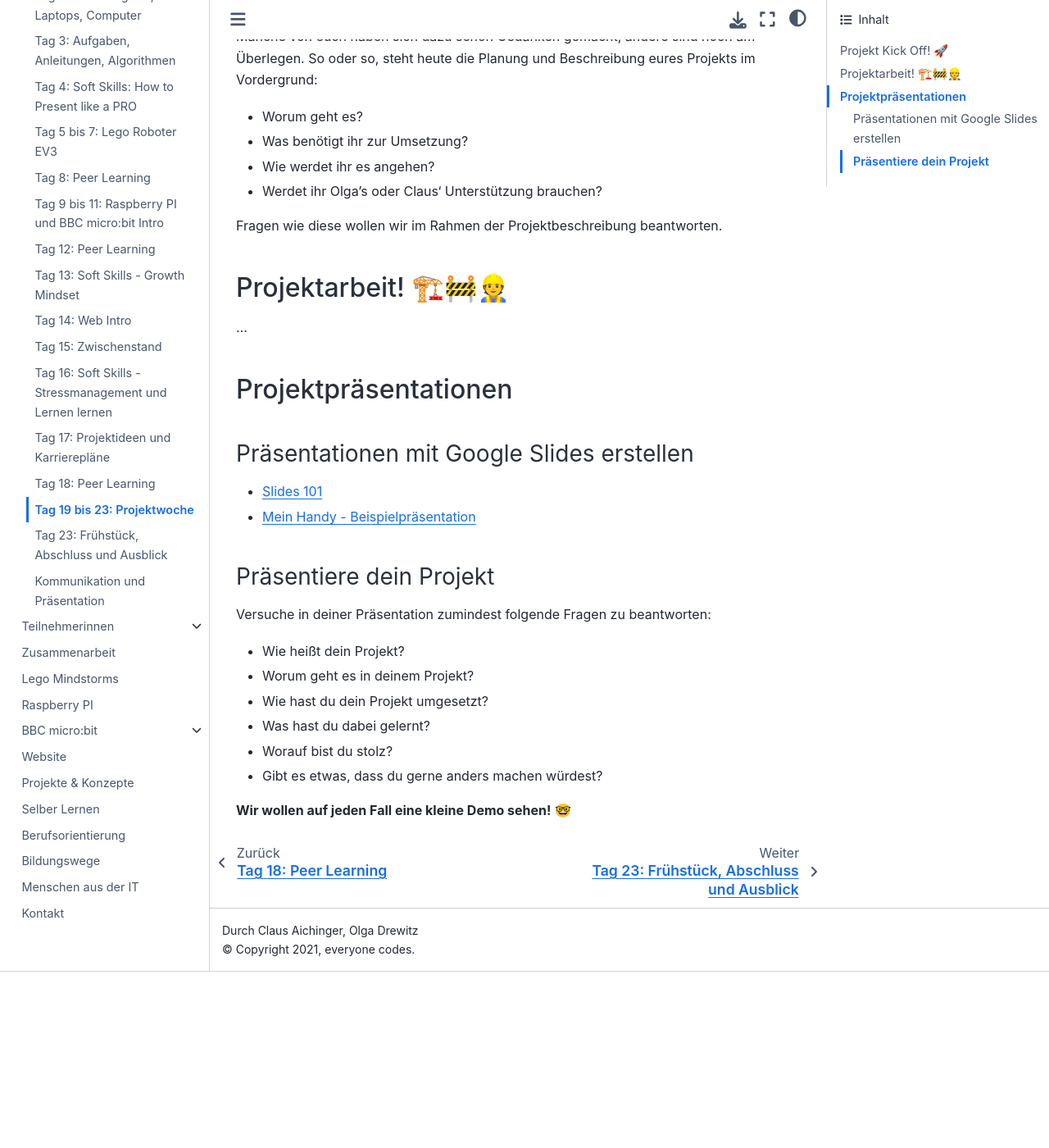
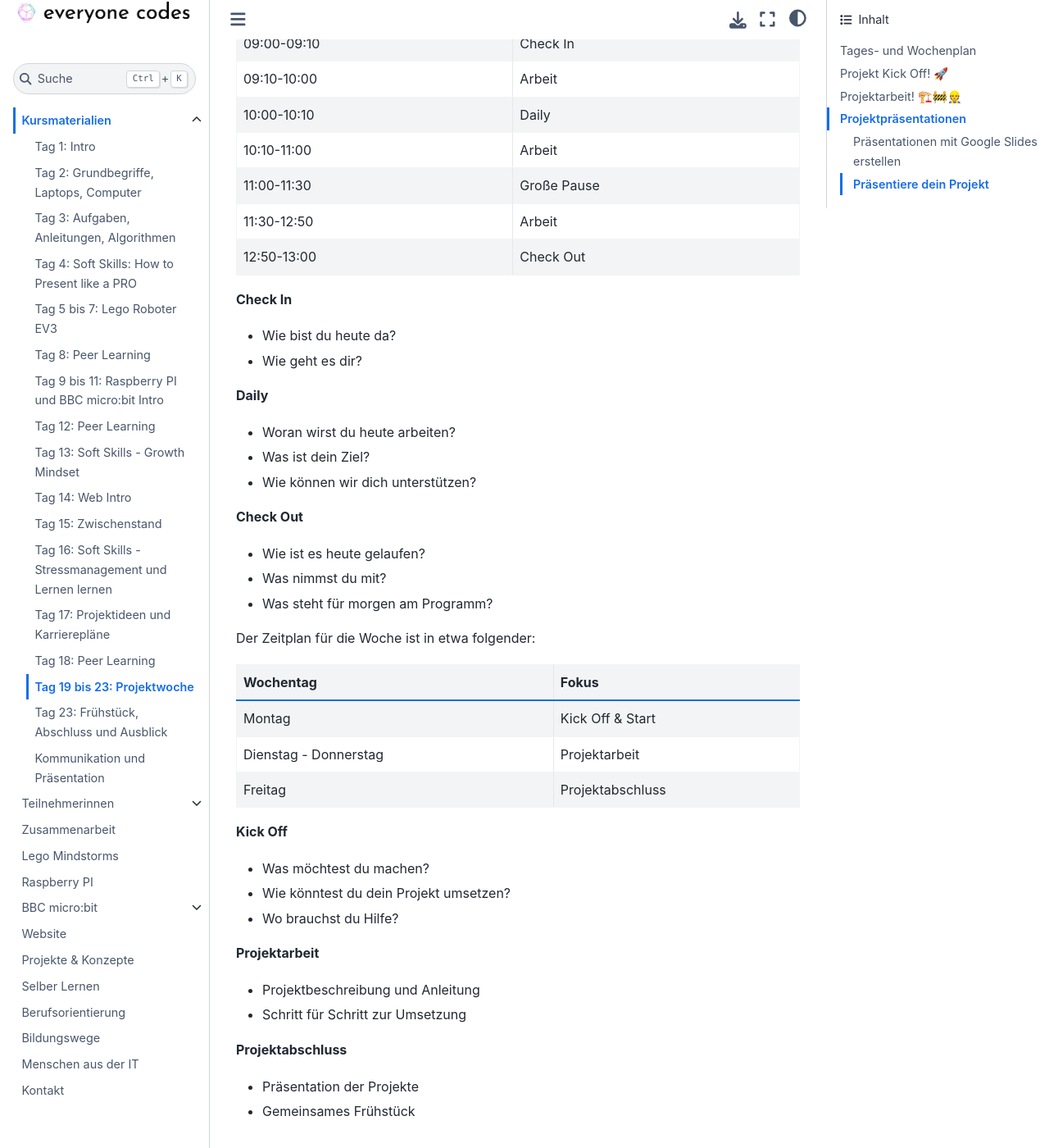
Before and after one commit to ec-mentors/IT-ist-das-was-fuer-mich-i03, a Sphinx documentation site: the page built from source/course/day_19_to_22_project_week/index.md, in a window 1280 px wide and 1400 px high, scrolled down 274 px. Shown: the whole window at 82% size. Built offline with Sphinx 7.4.7 and the Sphinx Book theme 1.1.4, drawn with Linux system fonts in a browser that asks for light colours; before the commit the page ends 1459 px from its top, so only the background shows below that; some of the changed text lies outside the part shown.

Commit message:
Add schedule in project week

```diff
--- a/source/course/day_19_to_22_project_week/index.md
+++ b/source/course/day_19_to_22_project_week/index.md
@@ -1,4 +1,118 @@
 # Tag 19 bis 23: Projektwoche
+
+## Tages- und Wochenplan
+
+Diese Woche schauen unsere Tage so aus
+
+%<table>
+%<thead>
+%<tr>
+%<th>Uhrzeit</th>
+%<th>Fokus</th>
+%</tr>
+%</thead>
+%<tbody>
+%<tr>
+%<td>09:00-09:10</td>
+%<td>Check In</td>
+%</tr>
+%<tr>
+%<td>09:10-10:00</td>
+%<td>Arbeit</td>
+%</tr>
+%<tr>
+%<td>10:00-10:10</td>
+%<td>Daily</td>
+%</tr>
+%<tr>
+%<td>10:10-11:00</td>
+%<td>Arbeit</td>
+%</tr>
+%<tr>
+%<td>11:00-11:30</td>
+%<td>Große Pause</td>
+%</tr>
+%<tr>
+%<td>11:30-12:50</td>
+%<td>Arbeit</td>
+%</tr>
+%<tr>
+%<td>12:50-13:00</td>
+%<td>Check Out</td>
+%</tr>
+%</tbody>
+%</table>
+
+| Uhrzeit | Fokus |
+|---------|-------|
+| 09:00-09:10 | Check In |
+| 09:10-10:00 | Arbeit |
+| 10:00-10:10 | Daily |
+| 10:10-11:00 | Arbeit |
+| 11:00-11:30 | Große Pause |
+| 11:30-12:50 | Arbeit |
+| 12:50-13:00 | Check Out |
+
+**Check In**
+* Wie bist du heute da?
+* Wie geht es dir?
+
+**Daily**
+* Woran wirst du heute arbeiten?
+* Was ist dein Ziel?
+* Wie können wir dich unterstützen?
+
+**Check Out**
+* Wie ist es heute gelaufen?
+* Was nimmst du mit?
+* Was steht für morgen am Programm?
+
+
+Der Zeitplan für die Woche ist in etwa folgender:
+
+%<table>
+%<thead>
+%<tr>
+%<th>Wochentag</th>
+%<th>Fokus</th>
+%</tr>
+%</thead>
+%<tbody>
+%<tr>
+%<td>Montag</td>
+%<td>Kick Off &amp; Start</td>
+%</tr>
+%<tr>
+%<td>Dienstag - Donnerstag</td>
+%<td>Projektarbeit</td>
+%</tr>
+%<tr>
+%<td>Freitag</td>
+%<td>Projektabschluss</td>
+%</tr>
+%</tbody>
+%</table>
+
+| Wochentag | Fokus |
+|-----------|-------|
+| Montag | Kick Off & Start |
+| Dienstag - Donnerstag | Projektarbeit |
+| Freitag | Projektabschluss |
+
+
+**Kick Off**
+* Was möchtest du machen?
+* Wie könntest du dein Projekt umsetzen?
+* Wo brauchst du Hilfe?
+
+**Projektarbeit**
+* Projektbeschreibung und Anleitung
+* Schritt für Schritt zur Umsetzung
+
+**Projektabschluss**
+* Präsentation der Projekte
+* Gemeinsames Frühstück
+
 
 ## Projekt Kick Off! 🚀
 
```
